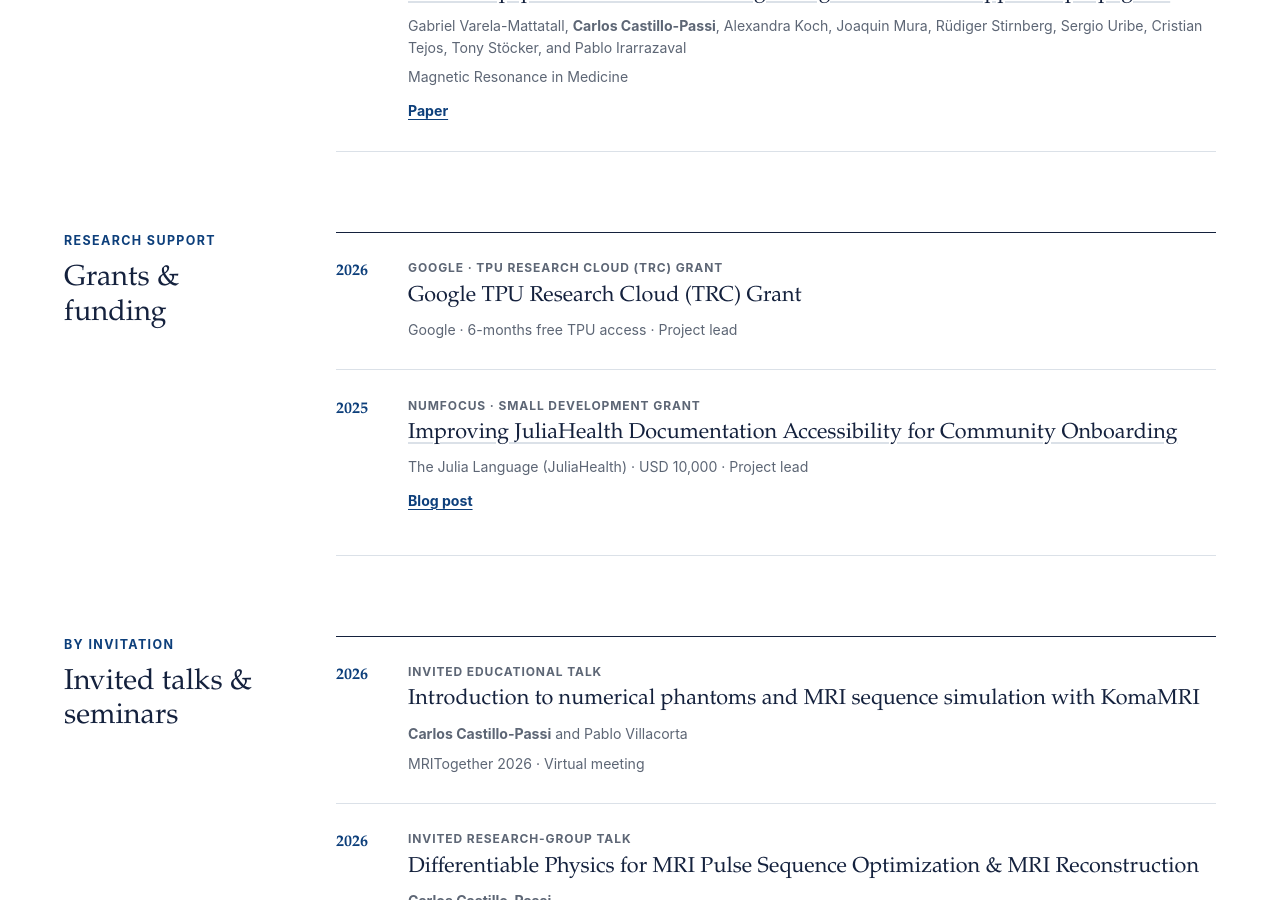
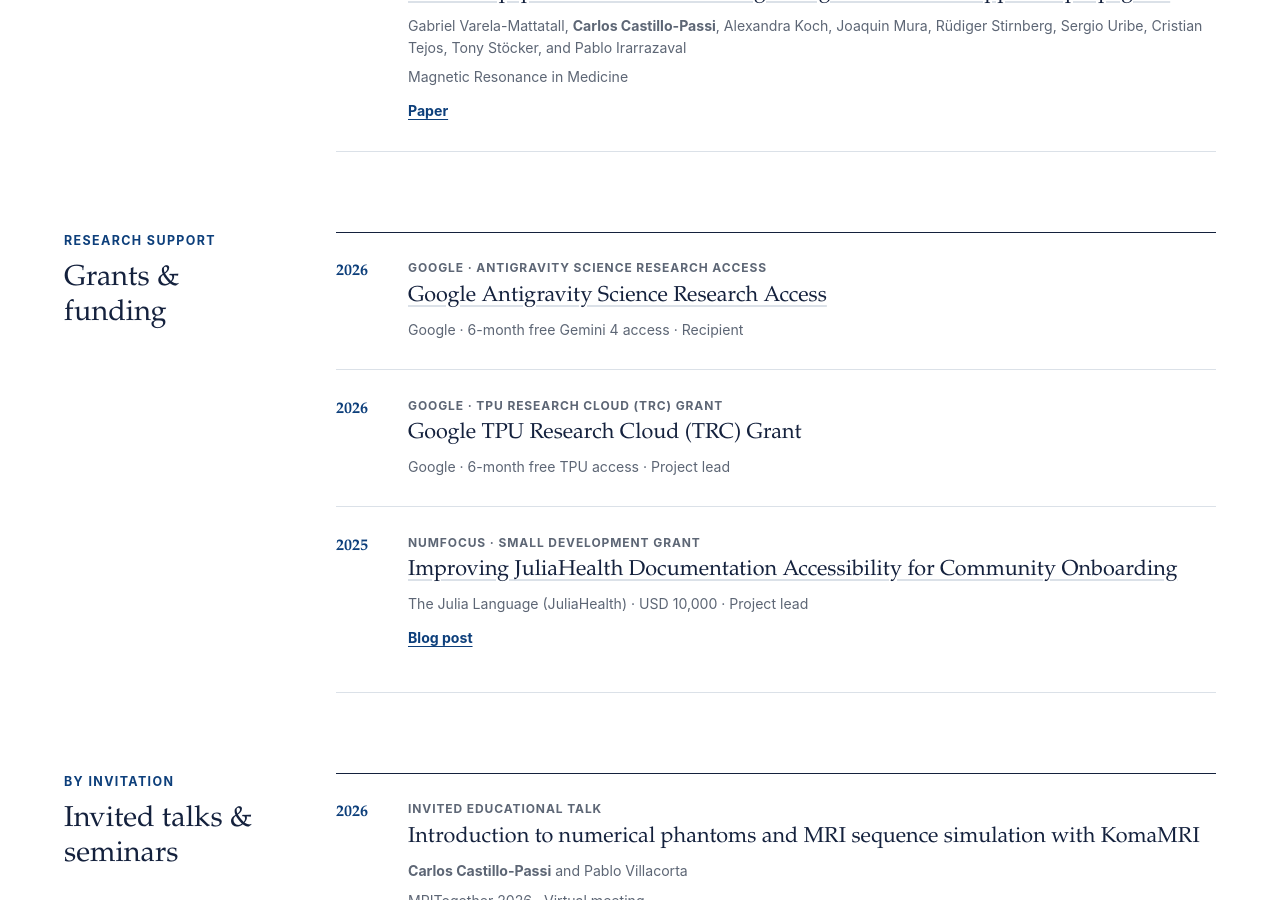
Before and after one commit to cncastillo/cncastillo.github.io, a Jekyll site: the page built from publications/index.html, in a window 1280 px wide and 900 px high, scrolled down 4581 px. Built offline with Jekyll 4.4.1, drawn with Linux system fonts in a browser that asks for light colours.

Commit message:
Add Google Antigravity Science Research Access to website and CV

```diff
--- a/_data/grants.yml
+++ b/_data/grants.yml
@@ -1,12 +1,26 @@
+- record_key: google-antigravity-2026
+  year: 2026
+  order: 1
+  date: "2026-11-24"
+  date_source: Google Antigravity Science Support activation email, November 24, 2026.
+  funder: Google
+  program: Antigravity Science Research Access
+  title: Google Antigravity Science Research Access
+  organization: Google
+  amount: 6-month free Gemini 4 access
+  role: Recipient
+  url: https://antigravity.google/use-cases/science
+
 - record_key: google-trc-2026
   year: 2026
+  order: 2
   date: "2026-10-01"
   date_source: Google TRC acceptance email, October 1, 2026.
   funder: Google
   program: TPU Research Cloud (TRC) Grant
   title: Google TPU Research Cloud (TRC) Grant
   organization: Google
-  amount: 6-months free TPU access
+  amount: 6-month free TPU access
   role: Project lead
 
 - record_key: numfocus-juliahealth-2025
--- a/_includes/research-timeline.html
+++ b/_includes/research-timeline.html
@@ -44,7 +44,7 @@
               <h3>{{ item.title | escape }}</h3>
               {% if timeline_kind == 'grant' %}
                 <p class="timeline-detail-venue">{{ item.funder | escape }} · {{ item.program | escape }}</p>
-                <p class="timeline-detail-note">{{ item.organization | escape }}{% if item.amount %} · {{ item.amount | escape }}{% endif %}{% if item.role %} · {{ item.role | escape }}{% endif %}</p>
+                {% if item.organization or item.amount or item.role %}<p class="timeline-detail-note">{{ item.organization | escape }}{% if item.amount %}{% if item.organization %} · {% endif %}{{ item.amount | escape }}{% endif %}{% if item.role %}{% if item.organization or item.amount %} · {% endif %}{{ item.role | escape }}{% endif %}</p>{% endif %}
               {% else %}
                 <p class="timeline-detail-venue">{{ item.venue | default: item.event | escape }}</p>
               {% endif %}
```
Also changed, not shown: 2 other files.
